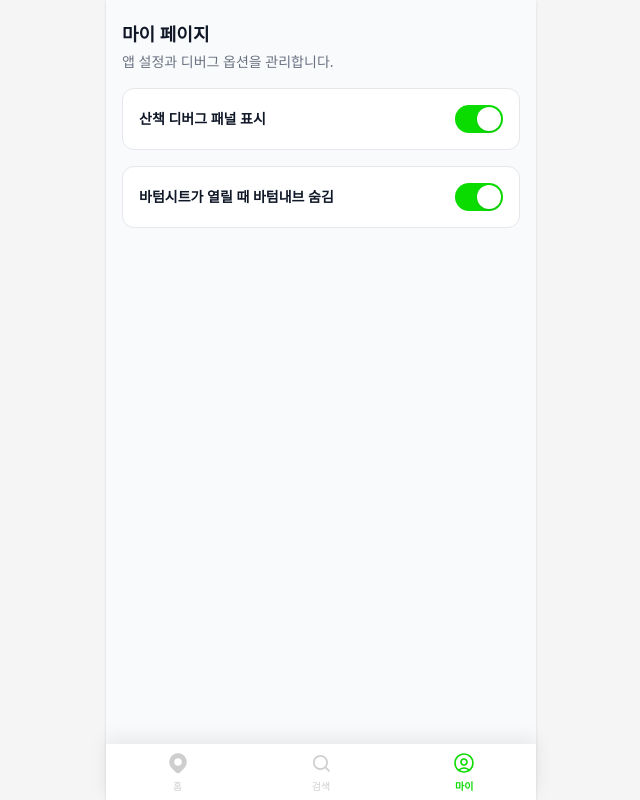
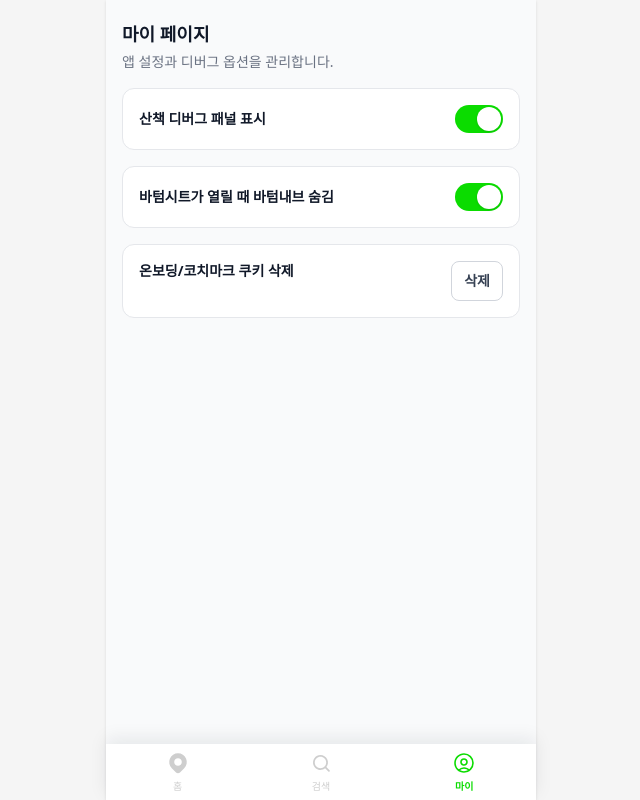
Before and after one commit to horrorkist/Eodigagae-FE, a Next.js app: page /my in a window 1280 px wide. Shown: the whole page, without its empty margins (319-959 px from the left). Built offline with nearby package versions, Linux system fonts and the light colour scheme; a web font is replaced by a local one.

Commit message:
feat: option to delete cookies

```diff
--- a/app/my/page.tsx
+++ b/app/my/page.tsx
@@ -1,6 +1,10 @@
 "use client";
 
-import { useSyncExternalStore } from "react";
+import { useState, useSyncExternalStore } from "react";
+import {
+  COACHMARK_COOKIE_NAME,
+  ONBOARDING_COOKIE_NAME,
+} from "@/lib/onboarding";
 import {
   isWalkDebugPanelVisible,
   setWalkDebugPanelVisible,
@@ -9,6 +13,7 @@ import {
 import { useUiChromeStore } from "@/stores/uiChrome";
 
 export default function MyPage() {
+  const [isCookieResetDone, setIsCookieResetDone] = useState(false);
   const showWalkDebugPanel = useSyncExternalStore(
     subscribeWalkDebugUpdates,
     isWalkDebugPanelVisible,
@@ -20,6 +25,26 @@ export default function MyPage() {
   const setBottomSheetCoverEnabled = useUiChromeStore(
     (s) => s.setBottomSheetCoverEnabled,
   );
+  const handleResetOnboardingAndCoachmark = () => {
+    if (typeof document === "undefined") return;
+
+    const expires = "Thu, 01 Jan 1970 00:00:00 GMT";
+    document.cookie = [
+      `${ONBOARDING_COOKIE_NAME}=`,
+      "Path=/",
+      "Max-Age=0",
+      `Expires=${expires}`,
+      "SameSite=Lax",
+    ].join("; ");
+    document.cookie = [
+      `${COACHMARK_COOKIE_NAME}=`,
+      "Path=/",
+      "Max-Age=0",
+      `Expires=${expires}`,
+      "SameSite=Lax",
+    ].join("; ");
+    setIsCookieResetDone(true);
+  };
 
   return (
     <div className="min-h-full bg-gray-50">
@@ -88,6 +113,30 @@ export default function MyPage() {
             </button>
           </div>
         </div>
+
+        <div className="rounded-xl border border-gray-200 bg-white p-4">
+          <div className="space-y-3">
+            <div className="flex justify-between">
+              <div className="text-sm font-semibold text-gray-900">
+                온보딩/코치마크 쿠키 삭제
+              </div>
+
+              <button
+                type="button"
+                onClick={handleResetOnboardingAndCoachmark}
+                className="h-10 rounded-lg border border-gray-300 px-3 text-sm font-semibold text-gray-700 active:bg-gray-100"
+              >
+                삭제
+              </button>
+            </div>
+
+            {isCookieResetDone ? (
+              <p className="text-xs text-dg-green-700">
+                쿠키를 삭제했어요. 홈으로 이동하면 온보딩이 다시 시작됩니다.
+              </p>
+            ) : null}
+          </div>
+        </div>
       </section>
     </div>
   );
--- a/components/CoachmarkTour.tsx
+++ b/components/CoachmarkTour.tsx
@@ -69,14 +69,13 @@ const TARGETS: TargetDefinition[] = [
 ];
 
 const TEXT_LEFT_MARGIN = 70;
-const TEXT_WIDTH = 360;
+const TEXT_WIDTH = 300;
 const TEXT_VERTICAL_GAP = 40;
 const TEXT_LABEL_OFFSET_X = 8;
 const TEXT_FIRST_LINE_CENTER_OFFSET_Y = 12;
 const TEXT_LINE_DOT_GAP_X = 12;
 const LINE_START_X_RATIO = 0.12;
 const CONNECTOR_CORNER_RADIUS = 10;
-const OVERLAY_BLEED_PX = 2;
 const DEFAULT_VIEWPORT: ViewportSize = { width: 390, height: 844 };
 
 function clamp(value: number, min: number, max: number): number {
@@ -247,16 +246,6 @@ export default function CoachmarkTour() {
     }));
   }, [layouts, viewport]);
 
-  const overlayBounds = useMemo(
-    () => ({
-      x: -OVERLAY_BLEED_PX,
-      y: -OVERLAY_BLEED_PX,
-      width: viewport.width + OVERLAY_BLEED_PX * 2,
-      height: viewport.height + OVERLAY_BLEED_PX * 2,
-    }),
-    [viewport],
-  );
-
   if (!isCoachmarkResolved || !isCoachmarkActive) return null;
 
   return (
@@ -271,20 +260,12 @@ export default function CoachmarkTour() {
         aria-hidden="true"
       >
         <defs>
-          <mask
-            id={maskId}
-            x={overlayBounds.x}
-            y={overlayBounds.y}
-            width={overlayBounds.width}
-            height={overlayBounds.height}
-            maskUnits="userSpaceOnUse"
-            maskContentUnits="userSpaceOnUse"
-          >
+          <mask id={maskId}>
             <rect
-              x={overlayBounds.x}
-              y={overlayBounds.y}
-              width={overlayBounds.width}
-              height={overlayBounds.height}
+              x={0}
+              y={0}
+              width={viewport.width}
+              height={viewport.height}
               fill="white"
             />
             {highlightRects.map((highlight) => (
@@ -303,10 +284,10 @@ export default function CoachmarkTour() {
         </defs>
 
         <rect
-          x={overlayBounds.x}
-          y={overlayBounds.y}
-          width={overlayBounds.width}
-          height={overlayBounds.height}
+          x={0}
+          y={0}
+          width={viewport.width}
+          height={viewport.height}
           fill="rgba(0,0,0,0.58)"
           mask={`url(#${maskId})`}
         />
```
